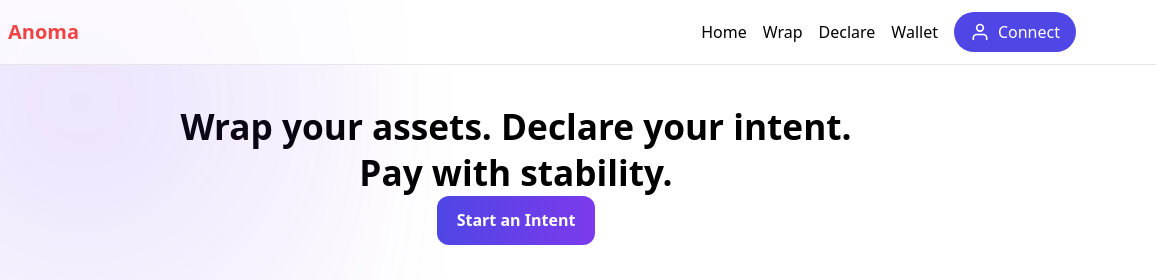
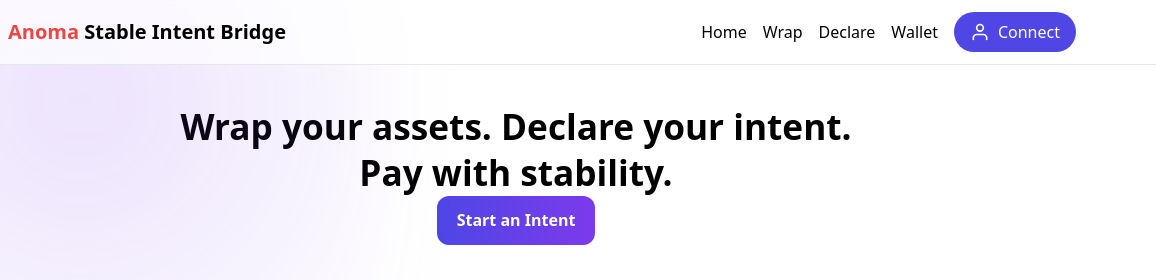
Before and after one commit to Speedevs/Intent-anoma, a plain HTML site: page index.html in a window 1280 px wide. Shown: the top 280 px of the page, 124-1280 px from the left. Drawn offline with nearby package versions, Linux system fonts and the light colour scheme.

Commit message:
Update index.html

```diff
--- a/index.html
+++ b/index.html
@@ -111,6 +111,7 @@
         <img src="https://speedevs.github.io/Anoma-ID/anoma.png" alt="Anoma" class="w-8 h-8 sm:w-10 sm:h-10" />
         <h1 class="text-lg sm:text-xl font-semibold">
           <span class="text-red-500">Anoma</span>
+<span class="text-black-500">Stable Intent Bridge</span>
         </h1>
       </div>
       <nav class="hidden md:flex gap-4 items-center">
```
